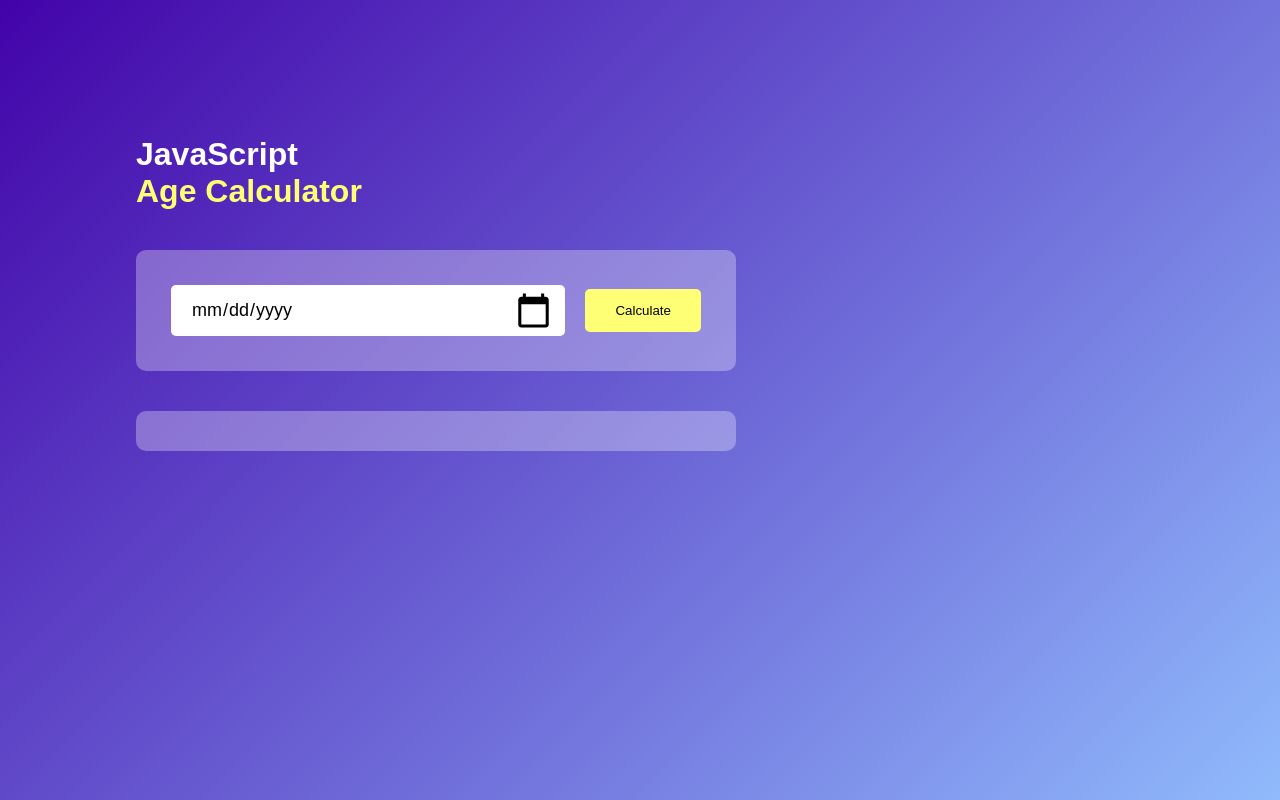
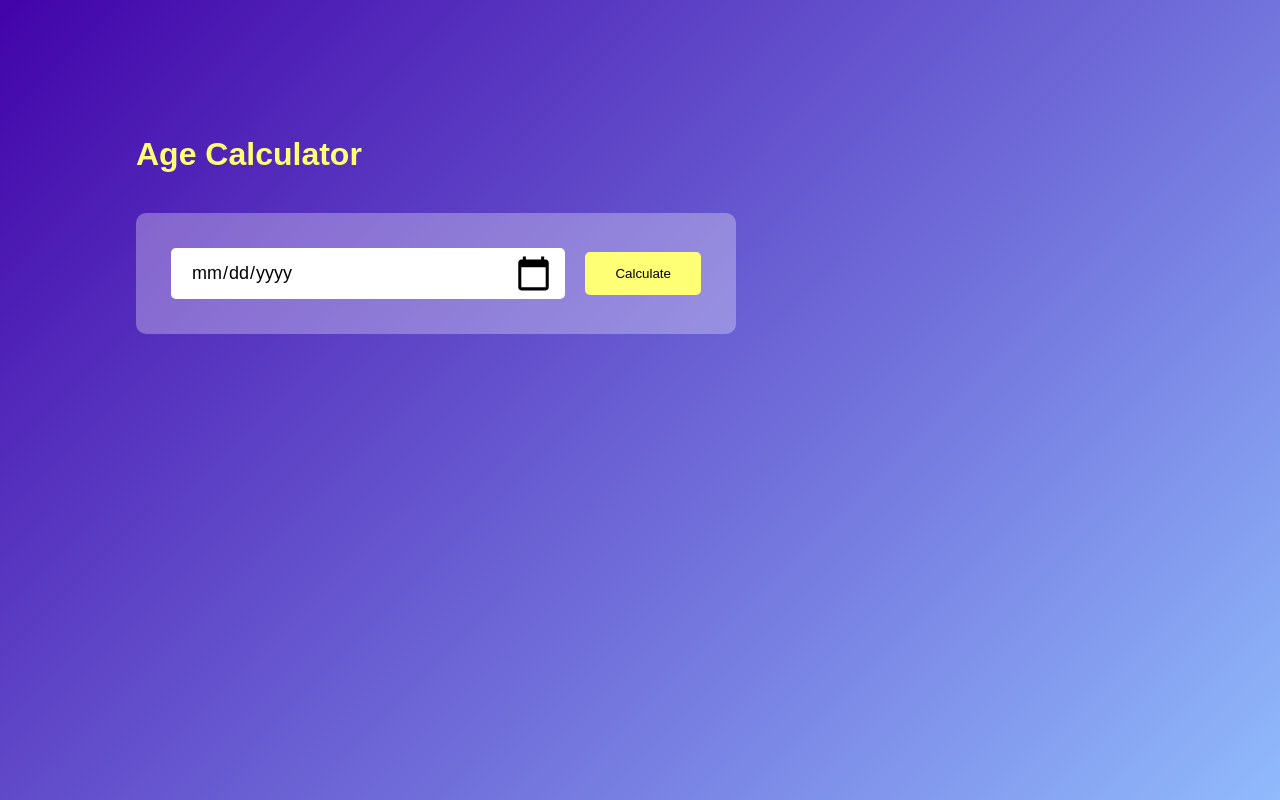
Before and after one commit to babludangi/Age-Calculator, a plain HTML site: page index.html in a window 1280 px wide. Drawn offline with Linux system fonts and the light colour scheme.

Commit message:
first commit

```diff
--- a/index.html
+++ b/index.html
@@ -9,7 +9,7 @@
 
     <div class="container">
         <div class="calculator">
-            <h1>JavaScript <br> <span>Age Calculator</span> </h1>
+            <h1> <span>Age Calculator</span> </h1>
             <div class="input-box">
                 <input type="date" id="date">
                 <button onclick="calculateAge()">Calculate</button>
--- a/style.css
+++ b/style.css
@@ -78,10 +78,6 @@
 }
 
 #result{
-    margin-top: 20px;
-    padding: 20px;
-    border-radius: 10px;
-    background: rgba(255, 255, 255, 0.3);
     font-size: 20px;
 }
 
```
